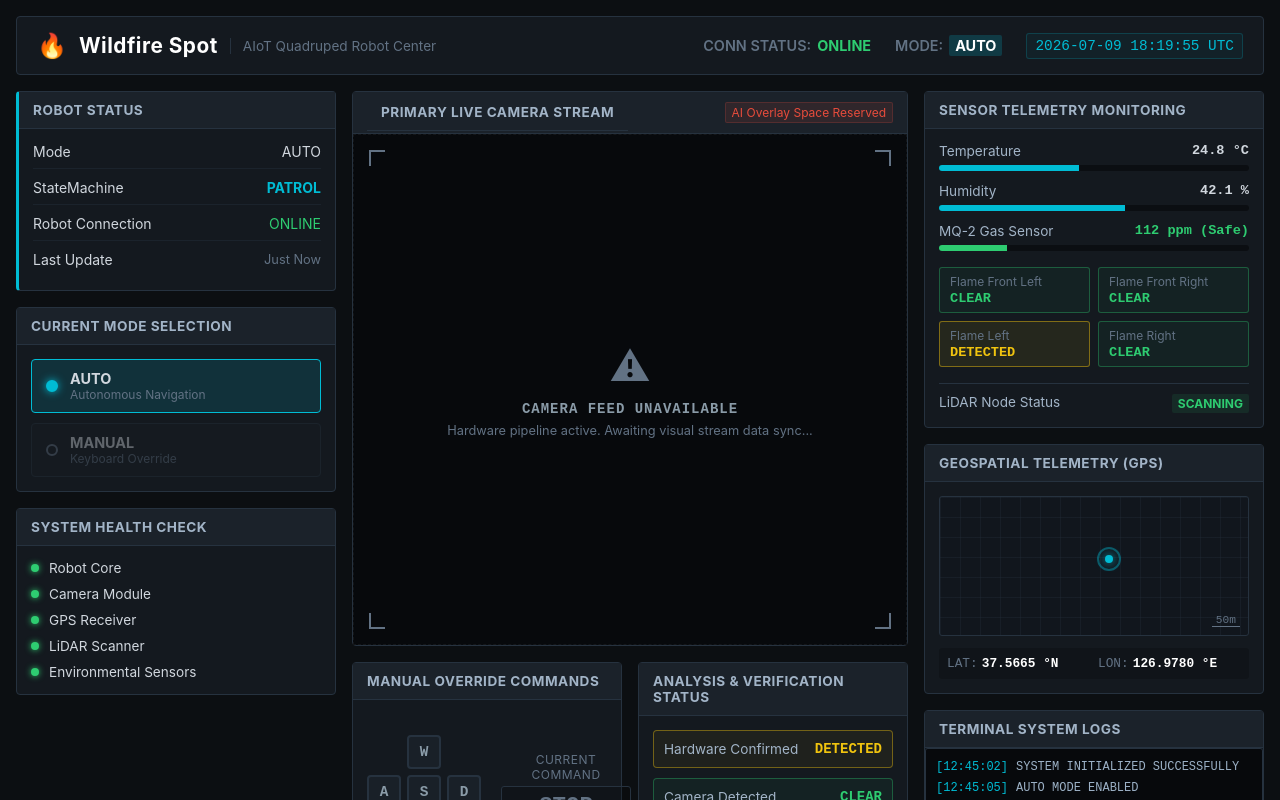
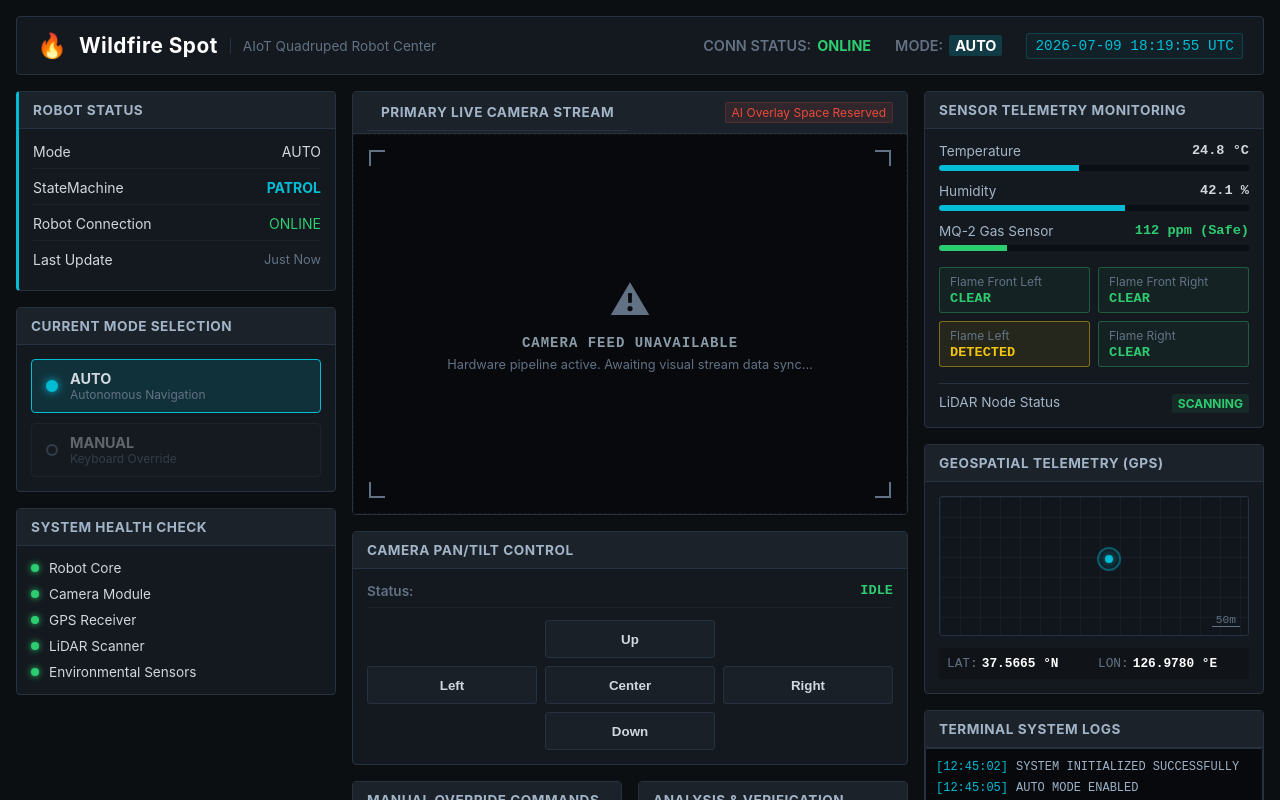
Before and after one commit to DongjuLee0528/wildfire-spot, a React (Vite) app in the folder web/: page / in a window 1280 px wide. Shown: the top 800 px of the page. Built offline with nearby package versions, Linux system fonts and the light colour scheme.

Commit message:
feat(web): add camera control section

```diff
--- a/web/src/App.css
+++ b/web/src/App.css
@@ -710,6 +710,68 @@ body {
     50% { opacity: 1; }
 }
 
+/* --- New Camera Control Panel Styles --- */
+.camera-control-panel .panel-content {
+    display: flex;
+    flex-direction: column;
+    gap: 12px;
+}
+
+.camera-status {
+    display: flex;
+    justify-content: space-between;
+    font-size: 0.85rem;
+    padding-bottom: 8px;
+    border-bottom: 1px solid rgba(38, 50, 63, 0.4);
+}
+
+.camera-status .status-value {
+    font-family: var(--font-mono);
+    font-weight: 700;
+    color: var(--success);
+}
+
+.d-pad {
+    display: grid;
+    grid-template-areas:
+        ". up ."
+        "left center right"
+        ". down .";
+    grid-template-columns: 1fr 1fr 1fr;
+    grid-template-rows: 1fr 1fr 1fr;
+    gap: 8px;
+    justify-items: center;
+    align-items: center;
+}
+
+.d-pad-btn {
+    width: 100%;
+    height: 38px;
+    border: 1px solid var(--border-color);
+    background-color: #192028;
+    color: var(--text-main);
+    font-weight: 600;
+    border-radius: 3px;
+    cursor: pointer;
+    transition: background-color 0.2s;
+}
+
+.d-pad-btn:hover {
+    background-color: #26323f;
+}
+
+.d-pad-btn:active {
+    background-color: var(--accent-color);
+    color: #000;
+}
+
+.d-pad-btn.up { grid-area: up; }
+.d-pad-btn.down { grid-area: down; }
+.d-pad-btn.left { grid-area: left; }
+.d-pad-btn.right { grid-area: right; }
+.d-pad-btn.center { grid-area: center; }
+
+
 /* Global Utility Helper Typography Classes */
 .text-success { color: var(--success); }
 .text-highlight { color: var(--accent-color); font-weight: bold; }
@@ -732,28 +794,33 @@ body {
         order: 1;
     }
 
-    .col-left > .panel:nth-child(1) {
+    .camera-control-panel {
+        grid-column: 1 / -1;
         order: 2;
     }
 
-    .col-left > .panel:nth-child(2) {
+    .col-left > .panel:nth-child(1) {
         order: 3;
     }
 
-    .col-left > .panel:nth-child(3) {
+    .col-left > .panel:nth-child(2) {
         order: 4;
     }
 
-    .col-right > .panel:nth-child(1) {
+    .col-left > .panel:nth-child(3) {
         order: 5;
     }
 
-    .col-right > .panel:nth-child(2) {
+    .col-right > .panel:nth-child(1) {
         order: 6;
     }
 
+    .col-right > .panel:nth-child(2) {
+        order: 7;
+    }
+
     .col-right > .panel:nth-child(3) {
-        order: 7;
+        order: 8;
     }
 
     .center-bottom-split {
@@ -761,11 +828,11 @@ body {
     }
 
     .fire-status-panel {
-        order: 8;
+        order: 9;
     }
 
     .command-panel {
-        order: 9;
+        order: 10;
     }
 
     .camera-viewport {
@@ -828,36 +895,40 @@ body {
         order: 1;
     }
 
-    .col-left > .panel:nth-child(1) {
+    .camera-control-panel {
         order: 2;
     }
 
-    .col-left > .panel:nth-child(2) {
+    .col-left > .panel:nth-child(1) {
         order: 3;
     }
 
-    .fire-status-panel {
+    .col-left > .panel:nth-child(2) {
         order: 4;
     }
 
-    .col-right > .panel:nth-child(1) {
+    .fire-status-panel {
         order: 5;
     }
 
-    .col-right > .panel:nth-child(2) {
+    .col-right > .panel:nth-child(1) {
         order: 6;
     }
 
-    .col-left > .panel:nth-child(3) {
+    .col-right > .panel:nth-child(2) {
         order: 7;
     }
 
-    .command-panel {
+    .col-left > .panel:nth-child(3) {
         order: 8;
     }
 
+    .command-panel {
+        order: 9;
+    }
+
     .col-right > .panel:nth-child(3) {
-        order: 9;
+        order: 10;
     }
 
     .panel-header-actions {
--- a/web/src/App.jsx
+++ b/web/src/App.jsx
@@ -58,6 +58,11 @@ export default function App() {
         { time: '12:45:12', text: 'HARDWARE FIRE CHECK ACTIVE' },
         { time: '12:45:15', text: 'CAMERA STREAM WAITING (FEED_UNAVAILABLE)' },
     ];
+
+    const handleCameraControl = (command) => {
+        console.log(`Camera command: ${command}`);
+        // API call will be implemented here
+    };
 
     return (
         <div className="dashboard-container">
@@ -180,6 +185,24 @@ export default function App() {
                                     <p className="main-msg">CAMERA FEED UNAVAILABLE</p>
                                     <p className="sub-msg">Hardware pipeline active. Awaiting visual stream data sync...</p>
                                 </div>
+                            </div>
+                        </div>
+                    </div>
+
+                    {/* New Camera Control Panel */}
+                    <div className="panel camera-control-panel">
+                        <h2 className="panel-title">Camera Pan/Tilt Control</h2>
+                        <div className="panel-content camera-controls">
+                            <div className="camera-status">
+                                <span className="status-label">Status:</span>
+                                <span className="status-value">IDLE</span>
+                            </div>
+                            <div className="d-pad">
+                                <button className="d-pad-btn up" onClick={() => handleCameraControl('CAMERA_UP')}>Up</button>
+                                <button className="d-pad-btn left" onClick={() => handleCameraControl('CAMERA_LEFT')}>Left</button>
+                                <button className="d-pad-btn center" onClick={() => handleCameraControl('CAMERA_CENTER')}>Center</button>
+                                <button className="d-pad-btn right" onClick={() => handleCameraControl('CAMERA_RIGHT')}>Right</button>
+                                <button className="d-pad-btn down" onClick={() => handleCameraControl('CAMERA_DOWN')}>Down</button>
                             </div>
                         </div>
                     </div>
```
